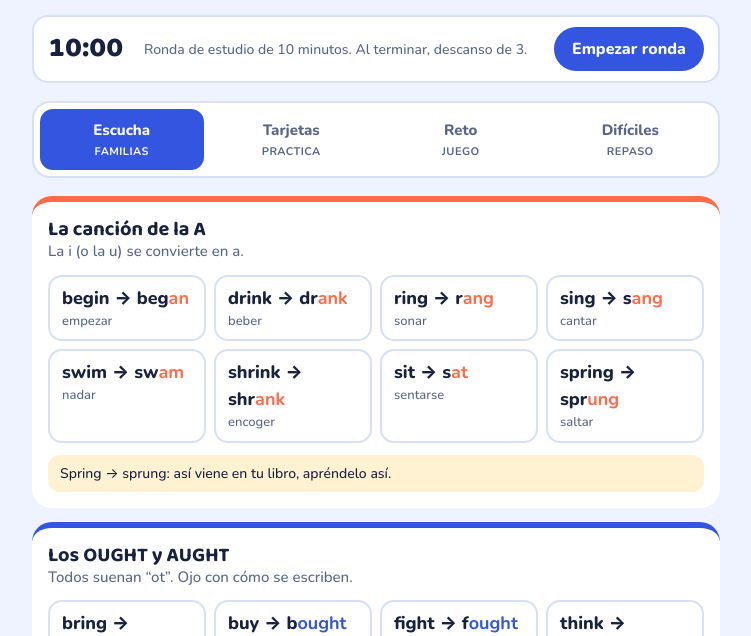
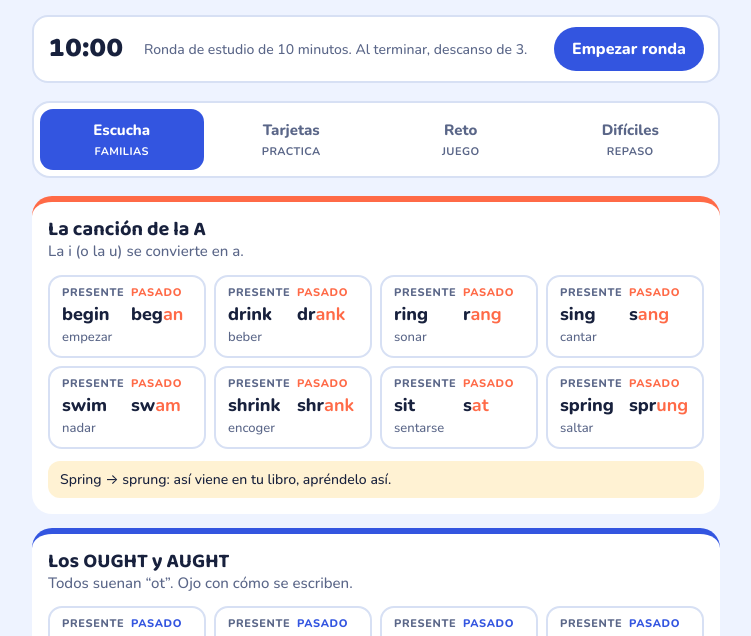
Before and after one commit to Gerardo-Barranco0507/verbos, a plain HTML site: page index.html in a window 1280 px wide. Shown: the part 127-763 px from the top of the page, without its empty margins (264-1015 px from the left). Drawn offline with nearby package versions, Linux system fonts and the light colour scheme.

Commit message:
Etiquetas presente/pasado y pausa más larga

```diff
--- a/index.html
+++ b/index.html
@@ -81,6 +81,13 @@ details ol{margin:10px 0 0;padding-left:20px;display:flex;flex-direction:column;
 .pairs{display:grid;grid-template-columns:repeat(auto-fill,minmax(150px,1fr));gap:8px}
 .pair{display:flex;flex-direction:column;align-items:flex-start;gap:0;border:2px solid var(--line);background:transparent;border-radius:14px;padding:8px 12px;text-align:left}
 .pair .w{font-size:18px;font-weight:800}
+.pw{display:grid;grid-template-columns:1fr 1fr;gap:8px;width:100%}
+.pw > span{display:flex;flex-direction:column;min-width:0}
+.lab{font-size:11px;font-weight:800;letter-spacing:.06em;text-transform:uppercase;color:var(--muted)}
+.pw .past .lab{color:var(--fc)}
+.pw .v{font-size:18px;font-weight:800;overflow-wrap:anywhere}
+.flab{font-size:13px;font-weight:800;letter-spacing:.08em;text-transform:uppercase;color:var(--muted);margin-bottom:-8px}
+.flab.past{color:var(--fc,var(--blue))}
 .pair .w b{color:var(--fc)}
 .pair .es{font-size:13px;color:var(--muted)}
 .pair.speaking{border-color:var(--fc)}
@@ -219,7 +226,7 @@ function sayPair(v){
     synth.cancel();
     const mk=t=>{const u=new SpeechSynthesisUtterance(clean(t));u.lang='en-US';u.rate=0.7;if(enVoice)u.voice=enVoice;return u;};
     const a=mk(v.inf), b=mk(v.past);
-    let done=false; const next=()=>{ if(done) return; done=true; setTimeout(()=>{try{synth.speak(b)}catch(e){}},450); };
+    let done=false; const next=()=>{ if(done) return; done=true; setTimeout(()=>{try{synth.speak(b)}catch(e){}},1100); };
     a.onend=next;
     synth.speak(a);
   }catch(e){}
@@ -250,7 +257,7 @@ function renderEscucha(){
   el.innerHTML = FAM.map(f=>`
    <article class="fam" style="--fc:var(${f.c})">
      <div class="famhead"><div><h3>${f.name}</h3><p class="tip">${f.tip}</p></div></div>
-     <div class="pairs">${f.verbs.map(v=>`<button class="pair" data-inf="${v[0]}"><span class="w">${v[0]} → ${highlightPast(v[0],v[1])}</span><span class="es">${v[2]}</span></button>`).join('')}</div>
+     <div class="pairs">${f.verbs.map(v=>`<button class="pair" data-inf="${v[0]}"><span class="pw"><span><span class="lab">Presente</span><span class="v">${v[0]}</span></span><span class="past"><span class="lab">Pasado</span><span class="v w">${highlightPast(v[0],v[1])}</span></span></span><span class="es">${v[2]}</span></button>`).join('')}</div>
      ${f.note?`<p class="note">${f.note}</p>`:''}
    </article>`).join('') + (synth?'':'<p class="note">Este navegador no tiene voz. Lean los verbos en voz alta juntas.</p>');
   el.querySelectorAll('.pair').forEach(b=>b.addEventListener('click',()=>sayPair(byInf[b.dataset.inf])));
@@ -282,8 +289,8 @@ function renderFlash(){
   const v=T.deck[T.i];
   el.style.setProperty('--fc',`var(${v.c})`);
   el.innerHTML=`<div class="count">Tarjeta ${T.i+1} de ${T.deck.length}</div>
-   <button class="big tap" id="fw">${v.inf}</button><div class="es">${v.es}</div>
-   ${T.shown?`<button class="answer jump tap big" id="fp" style="color:var(--fc)">${v.past}</button>`:'<p class="muted">Di el pasado en voz alta y luego voltea.</p>'}
+   <div class="flab">Presente</div><button class="big tap" id="fw">${v.inf}</button><div class="es">${v.es}</div>
+   ${T.shown?`<div class="flab past">Pasado</div><button class="answer jump tap big" id="fp" style="color:var(--fc)">${v.past}</button>`:'<p class="muted">Di el pasado en voz alta y luego voltea.</p>'}
    <div class="row">
      <button class="iconbtn" id="fs" aria-label="Escuchar">${ICON_PLAY}</button>
      ${T.shown?`<button class="btn good" id="know">¡Lo sé!</button><button class="btn coral" id="dont">Todavía no</button>`:`<button class="btn" id="flip">Voltear</button>`}
@@ -324,8 +331,8 @@ function renderQuiz(){
     body=`<form class="typein" id="tf"><input id="ti" autocomplete="off" autocapitalize="off" spellcheck="false" placeholder="escribe aquí" aria-label="Pasado"><button class="btn">OK</button></form>`;
   }
   el.innerHTML=`<div class="count">Pregunta ${R.i+1} de ${R.qs.length}</div>
-    <p class="muted">¿Cuál es el pasado de…?</p>
-    <div class="row" style="align-items:center"><button class="big tap" id="qw">${v.inf}</button><button class="iconbtn" id="qs" aria-label="Escuchar">${ICON_PLAY}</button></div>
+    <p class="muted">¿Cuál es el <b>pasado</b> de este verbo en presente?</p>
+    <div class="row" style="align-items:center"><span style="display:flex;flex-direction:column;align-items:center"><span class="flab" style="margin:0">Presente</span><button class="big tap" id="qw">${v.inf}</button></span><button class="iconbtn" id="qs" aria-label="Escuchar">${ICON_PLAY}</button></div>
     <div class="es">${v.es}</div>${body}<div class="fb" id="fb"></div><div id="next"></div>`;
   el.querySelector('#qs').onclick=()=>say(v.inf);
   el.querySelector('#qw').onclick=()=>say(v.inf);
@@ -345,7 +352,7 @@ function renderQuiz(){
 function answer(ok,v){
   R.answered=true; const fb=document.getElementById('fb');
   if(ok){ R.jumps++; R.streak++; R.right++; hard.delete(v.inf); fb.className='fb ok jump'; fb.textContent=R.streak>=3?`¡Correcto! Racha de ${R.streak}`:'¡Correcto! +1 brinco'; }
-  else { R.streak=0; hard.add(v.inf); fb.className='fb no'; fb.innerHTML=`Era <b>${v.past}</b>. Lo guardé en Difíciles.`; }
+  else { R.streak=0; hard.add(v.inf); fb.className='fb no'; fb.innerHTML=`El pasado es <b>${v.past}</b>. Lo guardé en Difíciles.`; }
   saveHard(); updScore();
   const n=document.getElementById('next'); n.innerHTML='<button class="btn" id="nx">Siguiente</button>';
   const nx=n.querySelector('#nx'); nx.onclick=()=>{R.i++;renderQuiz();}; try{nx.focus()}catch(e){}
@@ -361,10 +368,10 @@ function renderDif(){
   if(!list.length){ el.innerHTML='<div class="empty"><h2>Aún no hay difíciles</h2><p class="muted">Cuando contestes “Todavía no” en las tarjetas o falles en el reto, el verbo aparece aquí para repasarlo.</p></div>'; return; }
   el.innerHTML=`<p>Estos son los que hay que repasar. Mañana en el desayuno: 5 minutos solo con esta lista.</p>
    <div class="row" style="justify-content:flex-start"><button class="btn" id="dT">Tarjetas con estos</button><button class="btn coral" id="dR">Reto con estos</button><button class="btn ghost" id="dL">Escuchar todos</button></div>
-   <div class="list">${list.map(v=>`<button class="pair" style="--fc:var(${v.c})" data-inf="${v.inf}"><span class="w">${v.inf} → <b>${v.past}</b></span><span class="es">${v.es}</span></button>`).join('')}</div>
+   <div class="list">${list.map(v=>`<button class="pair" style="--fc:var(${v.c})" data-inf="${v.inf}"><span class="pw"><span><span class="lab">Presente</span><span class="v">${v.inf}</span></span><span class="past"><span class="lab">Pasado</span><span class="v w"><b>${v.past}</b></span></span></span><span class="es">${v.es}</span></button>`).join('')}</div>
    <div class="row" style="justify-content:flex-start"><button class="btn ghost" id="dClear">Ya me los sé todos: vaciar lista</button></div>`;
   el.querySelectorAll('.pair').forEach(b=>b.addEventListener('click',()=>sayPair(byInf[b.dataset.inf])));
-  el.querySelector('#dL').onclick=()=>{const p=[];list.forEach(v=>{p.push({text:v.inf+', '+v.past+'.',rate:.75})});speakQueue(p);};
+  el.querySelector('#dL').onclick=()=>{const p=[];list.forEach(v=>{p.push({text:v.inf+'.',rate:.75});p.push({text:v.past+'.',rate:.75})});speakQueue(p);};
   el.querySelector('#dT').onclick=()=>{T.onlyHard=true;T.fam='all';goTab('tarjetas');makeChips('chipsT',T,()=>{T.onlyHard=false;newDeck();});newDeck();};
   el.querySelector('#dR').onclick=()=>{R.onlyHard=true;R.fam='all';goTab('reto');makeChips('chipsR',R,()=>{R.onlyHard=false;newQuiz();});newQuiz();};
   el.querySelector('#dClear').onclick=function(){ if(this.dataset.c){hard.clear();saveHard();renderDif();} else {this.dataset.c='1';this.textContent='Toca otra vez para confirmar';} };
```
